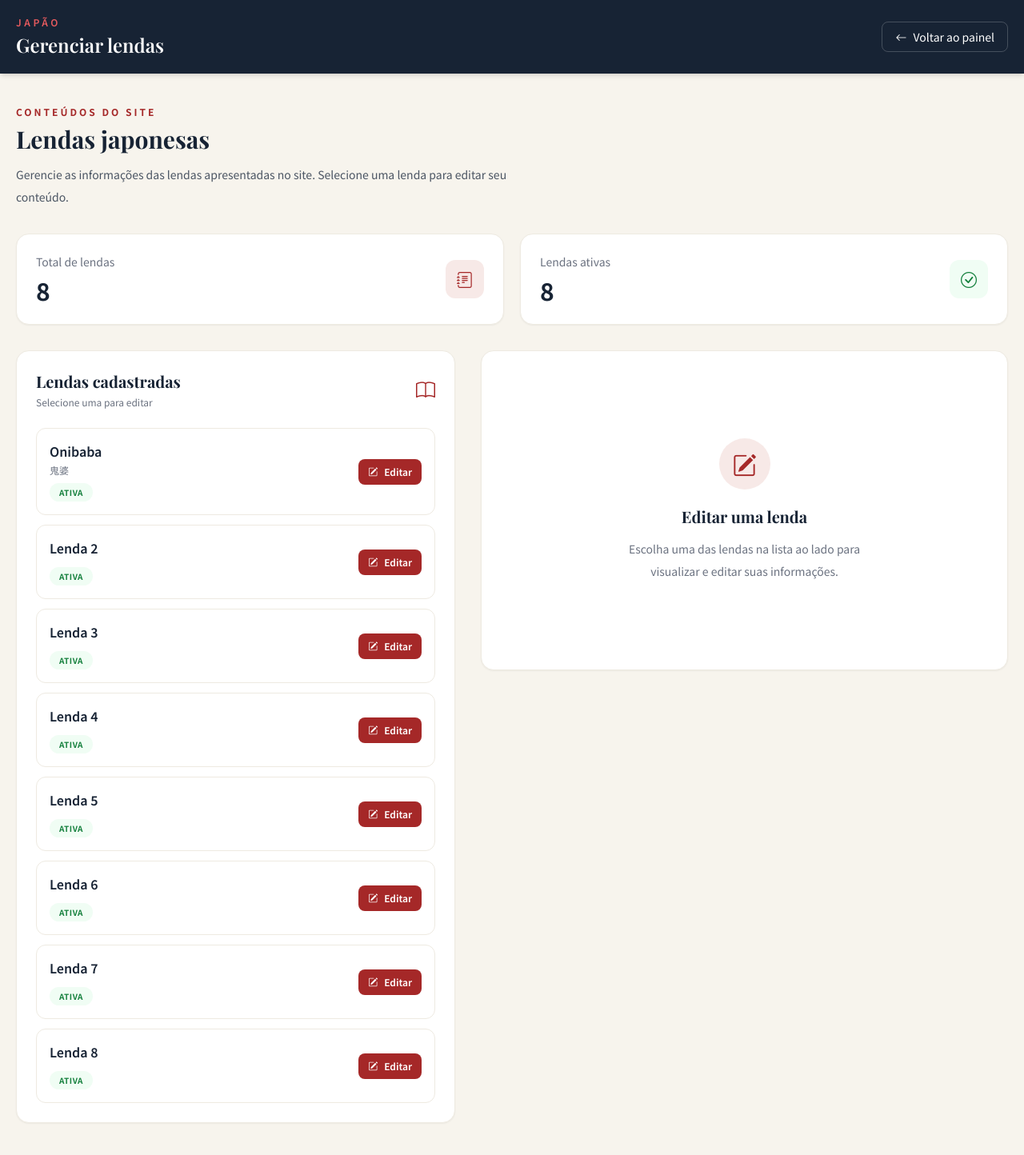
After one commit to LuisGNespolo/Site-Japao-Projeto-Integrador, a PHP site: page /assets/admin/lendas.php in a window 1280 px wide. The commit adds this page. Shown: the whole page at 80% size. Run offline with PHP 8.4, Linux system fonts and the light colour scheme; a user stored in the database is signed in; data comes from the database, SQL or seed files in the repository; some libraries are stand-ins or nearby versions.

Commit message:
12:06  19/11

```diff
--- /dev/null
+++ b/assets/admin/lendas.php
@@ -0,0 +1,548 @@
+
+<?php
+
+session_start();
+
+if (
+    !isset($_SESSION["admin_id"]) ||
+    ($_SESSION["logado"] ?? false) !== true
+) {
+    header("Location: ../login.php");
+    exit;
+}
+
+require_once __DIR__ . '/../../database/conexao.php';
+
+if (empty($_SESSION['csrf_lendas'])) {
+    $_SESSION['csrf_lendas'] = bin2hex(random_bytes(32));
+}
+
+function eLendas($valor): string
+{
+    return htmlspecialchars((string) ($valor ?? ''), ENT_QUOTES, 'UTF-8');
+}
+
+$mensagem = '';
+$tipoMensagem = '';
+
+if ($_SERVER['REQUEST_METHOD'] === 'POST') {
+
+    $token = $_POST['csrf_token'] ?? '';
+
+    if (!hash_equals($_SESSION['csrf_lendas'], $token)) {
+        die('Solicitação inválida. Atualize a página e tente novamente.');
+    }
+
+    $id = filter_input(INPUT_POST, 'id', FILTER_VALIDATE_INT);
+    $nome = trim($_POST['nome'] ?? '');
+    $nomeJapones = trim($_POST['nome_japones'] ?? '');
+    $romanizacao = trim($_POST['romanizacao'] ?? '');
+    $resumo = trim($_POST['resumo'] ?? '');
+    $textoCompleto = trim($_POST['texto_completo'] ?? '');
+    $ativo = isset($_POST['ativo']) && $_POST['ativo'] === '1' ? 1 : 0;
+
+    if (!$id || $nome === '') {
+
+        $mensagem = 'Informe um nome válido para a lenda.';
+        $tipoMensagem = 'erro';
+
+    } else {
+
+        $sql = "UPDATE lendas
+                SET nome = ?,
+                    nome_japones = ?,
+                    romanizacao = ?,
+                    resumo = ?,
+                    texto_completo = ?,
+                    ativo = ?
+                WHERE id = ?";
+
+        $stmt = $conn->prepare($sql);
+
+        $stmt->bind_param(
+            "sssssii",
+            $nome,
+            $nomeJapones,
+            $romanizacao,
+            $resumo,
+            $textoCompleto,
+            $ativo,
+            $id
+        );
+
+        if ($stmt->execute() && $stmt->affected_rows >= 0) {
+            header("Location: lendas.php?sucesso=1");
+            exit;
+        } else {
+            $mensagem = 'Não foi possível salvar as alterações.';
+            $tipoMensagem = 'erro';
+        }
+
+        $stmt->close();
+    }
+}
+
+if (isset($_GET['sucesso'])) {
+    $mensagem = 'Lenda atualizada com sucesso!';
+    $tipoMensagem = 'sucesso';
+}
+
+$lendaEditando = null;
+
+if (isset($_GET['editar'])) {
+
+    $idEditar = filter_input(INPUT_GET, 'editar', FILTER_VALIDATE_INT);
+
+    if ($idEditar) {
+
+        $stmt = $conn->prepare(
+            "SELECT * FROM lendas WHERE id = ? LIMIT 1"
+        );
+
+        $stmt->bind_param("i", $idEditar);
+        $stmt->execute();
+
+        $resultadoEdicao = $stmt->get_result();
+        $lendaEditando = $resultadoEdicao->fetch_assoc();
+
+        $stmt->close();
+    }
+}
+
+$resultado = $conn->query(
+    "SELECT * FROM lendas ORDER BY ordem ASC, id ASC"
+);
+
+$lendas = [];
+
+if ($resultado) {
+    while ($linha = $resultado->fetch_assoc()) {
+        $lendas[] = $linha;
+    }
+
+    $resultado->free();
+}
+
+$totalLendas = count($lendas);
+$totalAtivas = 0;
+
+foreach ($lendas as $item) {
+    if ((int) $item['ativo'] === 1) {
+        $totalAtivas++;
+    }
+}
+
+?>
+
+<!DOCTYPE html>
+<html lang="pt-BR">
+
+<head>
+    <meta charset="UTF-8">
+    <meta name="viewport" content="width=device-width, initial-scale=1.0">
+
+    <title>Gerenciar Lendas | Japão</title>
+
+    <script src="https://cdn.tailwindcss.com"></script>
+
+    <link rel="preconnect" href="https://fonts.googleapis.com">
+    <link rel="preconnect" href="https://fonts.gstatic.com" crossorigin>
+
+    <link href="https://fonts.googleapis.com/css2?family=Noto+Sans+JP:wght@400;500;600;700&family=Playfair+Display:wght@500;600;700&display=swap" rel="stylesheet">
+
+    <link rel="stylesheet" href="https://cdn.jsdelivr.net/npm/bootstrap-icons@1.11.3/font/bootstrap-icons.min.css">
+
+    <style>
+        body {
+            font-family: 'Noto Sans JP', sans-serif;
+        }
+
+        h1, h2, h3 {
+            font-family: 'Playfair Display', serif;
+        }
+    </style>
+</head>
+
+<body class="min-h-screen bg-[#f7f4ed] text-[#292521]">
+
+    <!-- CABEÇALHO -->
+
+    <header class="bg-[#172334] text-white shadow-md">
+
+        <div class="mx-auto flex max-w-7xl flex-wrap items-center justify-between gap-4 px-5 py-5">
+
+            <div>
+                <p class="text-xs font-semibold uppercase tracking-[0.3em] text-[#e45a5e]">
+                    Japão
+                </p>
+
+                <h1 class="mt-1 text-2xl font-semibold">
+                    Gerenciar lendas
+                </h1>
+            </div>
+
+            <a href="index.php"
+               class="inline-flex items-center gap-2 rounded-lg border border-white/20 px-4 py-2 text-sm transition hover:bg-white/10">
+
+                <i class="bi bi-arrow-left"></i>
+                Voltar ao painel
+
+            </a>
+
+        </div>
+
+    </header>
+
+
+    <main class="mx-auto max-w-7xl px-5 py-10">
+
+        <!-- INTRODUÇÃO -->
+
+        <div class="mb-8">
+
+            <p class="text-xs font-bold uppercase tracking-[0.25em] text-[#a52828]">
+                Conteúdos do site
+            </p>
+
+            <h2 class="mt-2 text-3xl font-bold text-[#172334]">
+                Lendas japonesas
+            </h2>
+
+            <p class="mt-3 max-w-2xl text-sm leading-7 text-gray-600">
+                Gerencie as informações das lendas apresentadas no site.
+                Selecione uma lenda para editar seu conteúdo.
+            </p>
+
+        </div>
+
+
+        <!-- MENSAGENS -->
+
+        <?php if ($mensagem): ?>
+
+            <div class="mb-6 rounded-xl border px-5 py-4 text-sm
+                <?= $tipoMensagem === 'sucesso'
+                    ? 'border-green-200 bg-green-50 text-green-800'
+                    : 'border-red-200 bg-red-50 text-red-800' ?>">
+
+                <?= eLendas($mensagem) ?>
+
+            </div>
+
+        <?php endif; ?>
+
+
+        <!-- INDICADORES -->
+
+        <div class="mb-8 grid gap-5 sm:grid-cols-2">
+
+            <div class="rounded-2xl border border-[#eeeae1] bg-white p-6 shadow-sm">
+
+                <div class="flex items-center justify-between">
+
+                    <div>
+                        <p class="text-sm text-gray-500">
+                            Total de lendas
+                        </p>
+
+                        <p class="mt-2 text-3xl font-bold text-[#172334]">
+                            <?= $totalLendas ?>
+                        </p>
+                    </div>
+
+                    <div class="flex h-12 w-12 items-center justify-center rounded-xl bg-[#f7e9e7] text-xl text-[#a52828]">
+                        <i class="bi bi-journal-text"></i>
+                    </div>
+
+                </div>
+
+            </div>
+
+
+            <div class="rounded-2xl border border-[#eeeae1] bg-white p-6 shadow-sm">
+
+                <div class="flex items-center justify-between">
+
+                    <div>
+                        <p class="text-sm text-gray-500">
+                            Lendas ativas
+                        </p>
+
+                        <p class="mt-2 text-3xl font-bold text-[#172334]">
+                            <?= $totalAtivas ?>
+                        </p>
+                    </div>
+
+                    <div class="flex h-12 w-12 items-center justify-center rounded-xl bg-green-50 text-xl text-green-700">
+                        <i class="bi bi-check-circle"></i>
+                    </div>
+
+                </div>
+
+            </div>
+
+        </div>
+
+
+        <div class="grid items-start gap-8 lg:grid-cols-[1fr_1.2fr]">
+
+            <!-- LISTAGEM -->
+
+            <section class="rounded-2xl border border-[#eeeae1] bg-white p-6 shadow-sm">
+
+                <div class="mb-6 flex items-center justify-between gap-3">
+
+                    <div>
+                        <h3 class="text-xl font-bold text-[#172334]">
+                            Lendas cadastradas
+                        </h3>
+
+                        <p class="mt-1 text-xs text-gray-500">
+                            Selecione uma para editar
+                        </p>
+                    </div>
+
+                    <i class="bi bi-book text-2xl text-[#a52828]"></i>
+
+                </div>
+
+
+                <div class="space-y-3">
+
+                    <?php foreach ($lendas as $lenda): ?>
+
+                        <div class="flex items-center justify-between gap-3 rounded-xl border border-[#eeeae1] p-4 transition hover:border-[#a52828]/40 hover:bg-[#faf8f4]">
+
+                            <div class="min-w-0">
+
+                                <h4 class="truncate font-semibold text-[#172334]">
+                                    <?= eLendas($lenda['nome']) ?>
+                                </h4>
+
+                                <p class="mt-1 text-xs text-gray-500">
+                                    <?= eLendas($lenda['nome_japones']) ?>
+                                </p>
+
+                                <span class="mt-2 inline-flex rounded-full px-3 py-1 text-[10px] font-bold uppercase tracking-wider
+                                    <?= (int) $lenda['ativo'] === 1
+                                        ? 'bg-green-50 text-green-700'
+                                        : 'bg-gray-100 text-gray-500' ?>">
+
+                                    <?= (int) $lenda['ativo'] === 1 ? 'Ativa' : 'Inativa' ?>
+
+                                </span>
+
+                            </div>
+
+                            <a href="lendas.php?editar=<?= (int) $lenda['id'] ?>"
+                               class="flex shrink-0 items-center gap-2 rounded-lg bg-[#a52828] px-3 py-2 text-xs font-semibold text-white transition hover:bg-[#821d1d]">
+
+                                <i class="bi bi-pencil-square"></i>
+                                Editar
+
+                            </a>
+
+                        </div>
+
+                    <?php endforeach; ?>
+
+                    <?php if (empty($lendas)): ?>
+
+                        <p class="rounded-xl bg-gray-50 p-5 text-sm text-gray-500">
+                            Nenhuma lenda cadastrada.
+                        </p>
+
+                    <?php endif; ?>
+
+                </div>
+
+            </section>
+
+
+            <!-- FORMULÁRIO -->
+
+            <section class="rounded-2xl border border-[#eeeae1] bg-white p-6 shadow-sm">
+
+                <?php if ($lendaEditando): ?>
+
+                    <div class="mb-6 border-b border-[#eeeae1] pb-5">
+
+                        <p class="text-xs font-bold uppercase tracking-[0.2em] text-[#a52828]">
+                            Edição de conteúdo
+                        </p>
+
+                        <h3 class="mt-2 text-2xl font-bold text-[#172334]">
+                            <?= eLendas($lendaEditando['nome']) ?>
+                        </h3>
+
+                        <p class="mt-2 text-xs text-gray-500">
+                            Altere as informações e salve as modificações.
+                        </p>
+
+                    </div>
+
+
+                    <form method="POST" action="lendas.php" class="space-y-5">
+
+                        <input type="hidden" name="csrf_token"
+                               value="<?= eLendas($_SESSION['csrf_lendas']) ?>">
+
+                        <input type="hidden" name="id"
+                               value="<?= (int) $lendaEditando['id'] ?>">
+
+
+                        <div>
+                            <label class="mb-2 block text-sm font-semibold text-[#172334]">
+                                Nome da lenda
+                            </label>
+
+                            <input
+                                type="text"
+                                name="nome"
+                                required
+                                maxlength="150"
+                                value="<?= eLendas($lendaEditando['nome']) ?>"
+                                class="w-full rounded-xl border border-gray-200 px-4 py-3 text-sm outline-none transition focus:border-[#a52828] focus:ring-2 focus:ring-[#a52828]/10"
+                            >
+                        </div>
+
+
+                        <div class="grid gap-5 sm:grid-cols-2">
+
+                            <div>
+                                <label class="mb-2 block text-sm font-semibold text-[#172334]">
+                                    Nome japonês
+                                </label>
+
+                                <input
+                                    type="text"
+                                    name="nome_japones"
+                                    maxlength="100"
+                                    value="<?= eLendas($lendaEditando['nome_japones']) ?>"
+                                    class="w-full rounded-xl border border-gray-200 px-4 py-3 text-sm outline-none transition focus:border-[#a52828] focus:ring-2 focus:ring-[#a52828]/10"
+                                >
+                            </div>
+
+
+                            <div>
+                                <label class="mb-2 block text-sm font-semibold text-[#172334]">
+                                    Romanização
+                                </label>
+
+                                <input
+                                    type="text"
+                                    name="romanizacao"
+                                    maxlength="100"
+                                    value="<?= eLendas($lendaEditando['romanizacao']) ?>"
+                                    class="w-full rounded-xl border border-gray-200 px-4 py-3 text-sm outline-none transition focus:border-[#a52828] focus:ring-2 focus:ring-[#a52828]/10"
+                                >
+                            </div>
+
+                        </div>
+
+
+                        <div>
+                            <label class="mb-2 block text-sm font-semibold text-[#172334]">
+                                Resumo
+                            </label>
+
+                            <textarea
+                                name="resumo"
+                                rows="3"
+                                maxlength="255"
+                                class="w-full resize-y rounded-xl border border-gray-200 px-4 py-3 text-sm leading-6 outline-none transition focus:border-[#a52828] focus:ring-2 focus:ring-[#a52828]/10"
+                            ><?= eLendas($lendaEditando['resumo']) ?></textarea>
+                        </div>
+
+
+                        <div>
+                            <label class="mb-2 block text-sm font-semibold text-[#172334]">
+                                História completa
+                            </label>
+
+                            <textarea
+                                name="texto_completo"
+                                rows="10"
+                                class="w-full resize-y rounded-xl border border-gray-200 px-4 py-3 text-sm leading-7 outline-none transition focus:border-[#a52828] focus:ring-2 focus:ring-[#a52828]/10"
+                            ><?= eLendas($lendaEditando['texto_completo']) ?></textarea>
+
+                            <p class="mt-2 text-xs text-gray-400">
+                                Você pode utilizar quebras de linha para organizar os parágrafos.
+                            </p>
+                        </div>
+
+
+                        <div>
+                            <label class="mb-2 block text-sm font-semibold text-[#172334]">
+                                Situação da lenda
+                            </label>
+
+                            <select
+                                name="ativo"
+                                class="w-full rounded-xl border border-gray-200 bg-white px-4 py-3 text-sm outline-none transition focus:border-[#a52828]">
+
+                                <option value="1"
+                                    <?= (int) $lendaEditando['ativo'] === 1 ? 'selected' : '' ?>>
+                                    Ativa
+                                </option>
+
+                                <option value="0"
+                                    <?= (int) $lendaEditando['ativo'] === 0 ? 'selected' : '' ?>>
+                                    Inativa
+                                </option>
+
+                            </select>
+                        </div>
+
+
+                        <div class="flex flex-wrap gap-3 border-t border-[#eeeae1] pt-5">
+
+                            <button
+                                type="submit"
+                                class="inline-flex items-center gap-2 rounded-xl bg-[#a52828] px-6 py-3 text-sm font-semibold text-white transition hover:bg-[#821d1d]">
+
+                                <i class="bi bi-check-lg"></i>
+                                Salvar alterações
+
+                            </button>
+
+                            <a
+                                href="lendas.php"
+                                class="inline-flex items-center gap-2 rounded-xl border border-gray-200 px-6 py-3 text-sm font-semibold text-gray-600 transition hover:bg-gray-50">
+
+                                Cancelar
+
+                            </a>
+
+                        </div>
+
+                    </form>
+
+                <?php else: ?>
+
+                    <div class="flex min-h-[350px] flex-col items-center justify-center text-center">
+
+                        <div class="flex h-16 w-16 items-center justify-center rounded-full bg-[#f7e9e7] text-3xl text-[#a52828]">
+                            <i class="bi bi-pencil-square"></i>
+                        </div>
+
+                        <h3 class="mt-5 text-xl font-bold text-[#172334]">
+                            Editar uma lenda
+                        </h3>
+
+                        <p class="mt-3 max-w-xs text-sm leading-7 text-gray-500">
+                            Escolha uma das lendas na lista ao lado para visualizar e editar suas informações.
+                        </p>
+
+                    </div>
+
+                <?php endif; ?>
+
+            </section>
+
+        </div>
+
+    </main>
+
+</body>
+</html>
```
Also changed, not shown: assets/pages/lendas.php (+140 -18 lines).
